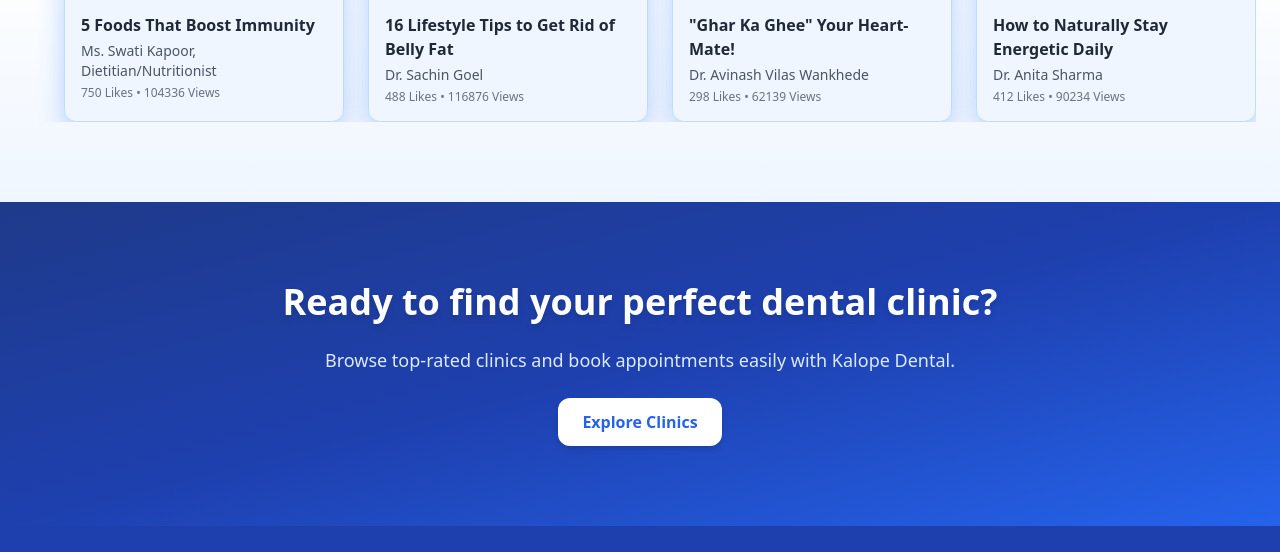
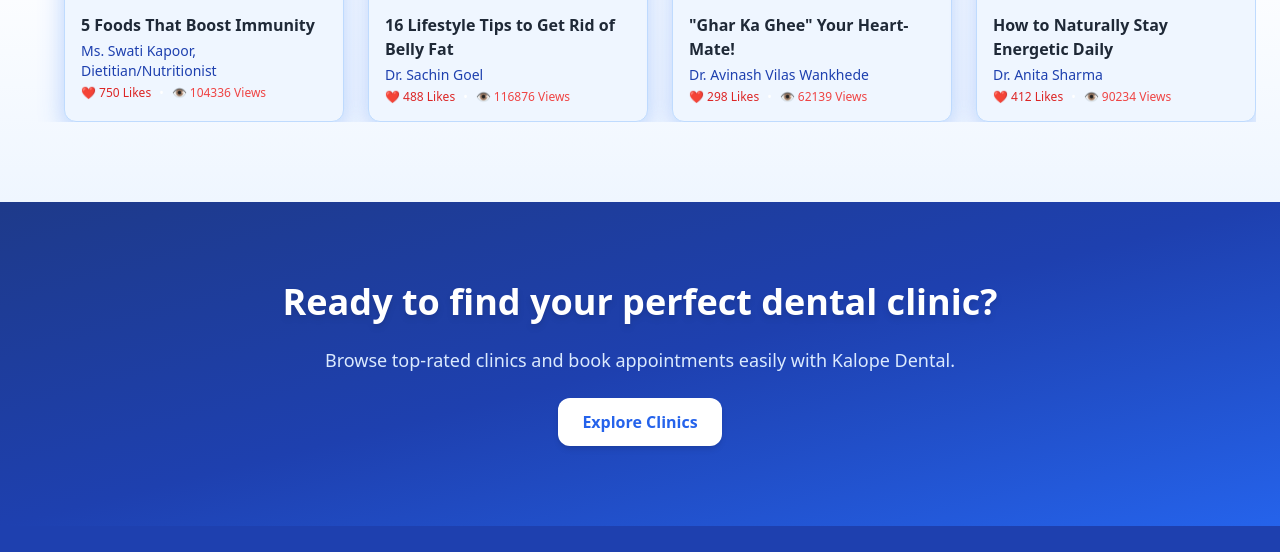
Before and after one commit to Joy-tii/kalope-dental, a plain HTML site: page index.html in a window 1280 px wide. Shown: the part 1240-1792 px from the top of the page. Drawn offline with nearby package versions, Linux system fonts and the light colour scheme.

Commit message:
Add files via upload

```diff
--- a/index.html
+++ b/index.html
@@ -257,6 +257,7 @@
       </button>
 
       <!-- Cards -->
+     <!-- Cards Section -->
 <div class="flex gap-6 overflow-x-auto px-10 scrollbar-hide">
     <!-- Card 1 -->
     <div
@@ -264,8 +265,11 @@
       <img class="w-full h-40 object-cover rounded-t-xl" src="./assest/imunity-food.jpg" alt="Immunity Foods" />
       <div class="p-4 space-y-1">
         <h3 class="text-base font-semibold text-gray-800">5 Foods That Boost Immunity</h3>
-            <p class="text-sm text-gray-600">Ms. Swati Kapoor, Dietitian/Nutritionist</p>
-            <p class="text-xs text-gray-500">750 Likes • 104336 Views</p>
+        <p class="text-sm text-blue-800 font-medium">Ms. Swati Kapoor, Dietitian/Nutritionist</p>
+        <p class="text-xs flex items-center gap-2">
+          <span class="text-red-600 flex items-center gap-1">❤️ 750 Likes</span> •
+          <span class="text-red-500 flex items-center gap-1">👁️ 104336 Views</span>
+        </p>
       </div>
     </div>
 
@@ -277,8 +281,11 @@
         alt="Belly Fat Tips" />
       <div class="p-4 space-y-1">
         <h3 class="text-base font-semibold text-gray-800">16 Lifestyle Tips to Get Rid of Belly Fat</h3>
-            <p class="text-sm text-gray-600">Dr. Sachin Goel</p>
-            <p class="text-xs text-gray-500">488 Likes • 116876 Views</p>
+        <p class="text-sm text-blue-800 font-medium">Dr. Sachin Goel</p>
+        <p class="text-xs flex items-center gap-2">
+          <span class="text-red-600 flex items-center gap-1">❤️ 488 Likes</span> •
+          <span class="text-red-500 flex items-center gap-1">👁️ 116876 Views</span>
+        </p>
       </div>
     </div>
 
@@ -288,23 +295,30 @@
       <img class="w-full h-40 object-cover rounded-t-xl" src="./assest/ghee-benefit.jpg" alt="Ghee Benefits" />
       <div class="p-4 space-y-1">
         <h3 class="text-base font-semibold text-gray-800">"Ghar Ka Ghee" Your Heart-Mate!</h3>
-            <p class="text-sm text-gray-600">Dr. Avinash Vilas Wankhede</p>
-            <p class="text-xs text-gray-500">298 Likes • 62139 Views</p>
+        <p class="text-sm text-blue-800 font-medium">Dr. Avinash Vilas Wankhede</p>
+        <p class="text-xs flex items-center gap-2">
+          <span class="text-red-600 flex items-center gap-1">❤️ 298 Likes</span> •
+          <span class="text-red-500 flex items-center gap-1">👁️ 62139 Views</span>
+        </p>
       </div>
     </div>
 
-        <!-- Card 4 (extra) -->
+    <!-- Card 4 -->
     <div
       class="min-w-[280px] max-w-xs bg-blue-50 border border-blue-200 hover:border-blue-400 hover:bg-blue-100 transition rounded-xl relative group shadow-[0_8px_24px_rgba(59,130,246,0.35)] hover:shadow-[0_10px_28px_rgba(37,99,235,0.45)] duration-300">
-          <img class="w-full h-40 object-cover rounded-t-xl"
-            src="./assest/How to Naturally Stay Energetic Daily.jpeg" />
+      <img class="w-full h-40 object-cover rounded-t-xl" src="./assest/How to Naturally Stay Energetic Daily.jpeg"
+        alt="Stay Energetic" />
       <div class="p-4 space-y-1">
         <h3 class="text-base font-semibold text-gray-800">How to Naturally Stay Energetic Daily</h3>
-            <p class="text-sm text-gray-600">Dr. Anita Sharma</p>
-            <p class="text-xs text-gray-500">412 Likes • 90234 Views</p>
+        <p class="text-sm text-blue-800 font-medium">Dr. Anita Sharma</p>
+        <p class="text-xs flex items-center gap-2">
+          <span class="text-red-600 flex items-center gap-1">❤️ 412 Likes</span> •
+          <span class="text-red-500 flex items-center gap-1">👁️ 90234 Views</span>
+        </p>
       </div>
     </div>
   </div>
+
 
       <!-- Arrow Right -->
       <button
```
Lines whose indentation alone changed are shown as unchanged.
